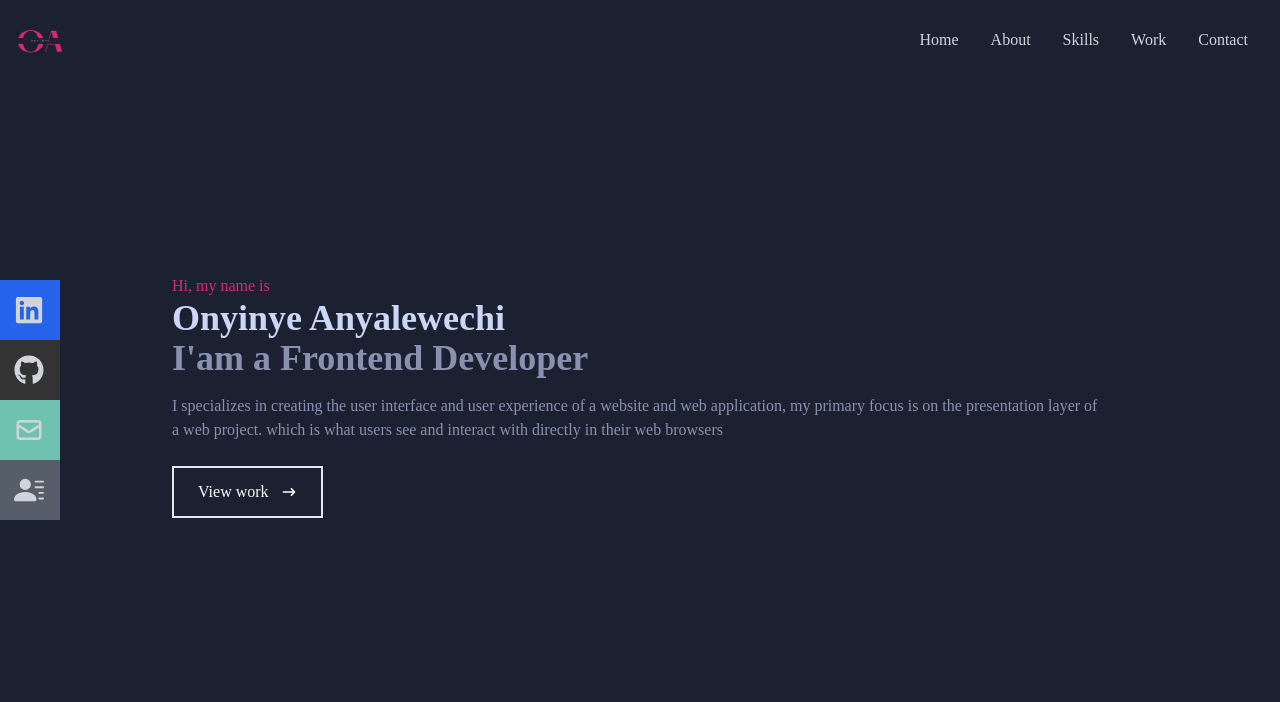
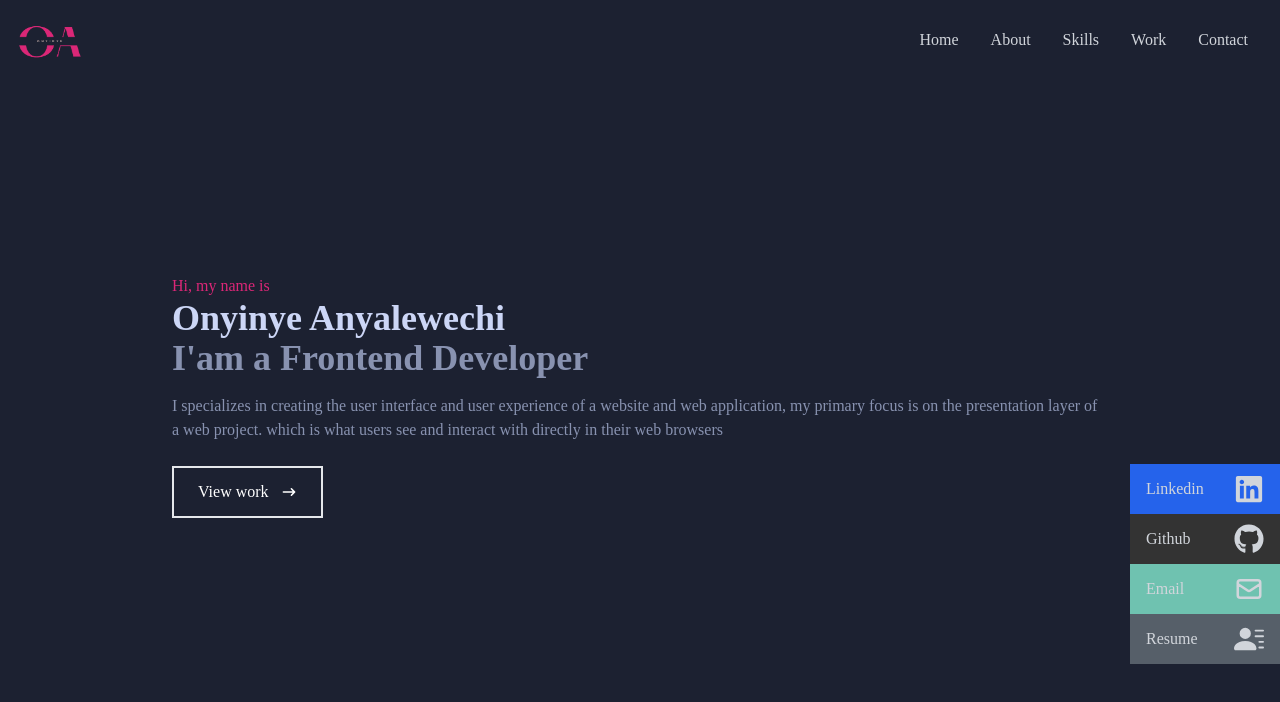
Before and after one commit to 0nyin/Portfolio, a React (Vite) app: page / in a window 1280 px wide. Shown: the top 702 px of the page. Built offline with nearby package versions, Linux system fonts and the light colour scheme.

Commit message:
new commit

```diff
--- a/src/components/Navbar.jsx
+++ b/src/components/Navbar.jsx
@@ -13,7 +13,7 @@ function Navbar() {
   return (
     <div className='fixed w-full h-[80px] flex justify-between items-center px-4 bg-[#1c2131] text-gray-300 '>
       <div>
-        <img src={logo} alt="" style={{width: "50px"}} />
+        <img src={logo} alt="" style={{width: "70px"}} />
       </div>
       <div >
         <ul className="hidden  md:flex">
@@ -100,30 +100,30 @@ function Navbar() {
         </ul>
 
         {/* social icons */}
-        <div className="lg:flex fixed flex-col top-[35%] left-0">
+        <div className="lg:flex fixed flex-col top-[58%] right-0">
           <ul>
-           <li className="w-[160px] h-[60px] flex justify-between items-center ml-[-100px] hover:ml-[-10px] duration-300 bg-blue-600">
+           <li className="w-[150px] h-[50px] flex justify-between items-center ml-[-90px] hover:ml-[-10px] duration-300 bg-blue-600">
             <a className="flex justify-between items-center w-full text-gray-300 "
               href="https://www.linkedin.com/in/onyinye-anyalewechi-326441269/">
               Linkedin <FaLinkedin size={30} />
             </a>
            </li>
 
-           <li className="w-[160px] h-[60px] flex justify-between items-center ml-[-100px] hover:ml-[-10px] duration-300 bg-[#333333]">
+           <li className="w-[150px] h-[50px] flex justify-between items-center ml-[-90px] hover:ml-[-10px] duration-300 bg-[#333333]">
             <a className="flex justify-between items-center w-full text-gray-300"
               href="https://github.com/settings/profile">
               Github <FaGithub size={30} />
             </a>
            </li>
 
-           <li className="w-[160px] h-[60px] flex justify-between items-center ml-[-100px] hover:ml-[-10px] duration-300 bg-[#6fc2b0]">
+           <li className="w-[150px] h-[50px] flex justify-between items-center ml-[-90px] hover:ml-[-10px] duration-300 bg-[#6fc2b0]">
             <a className="flex justify-between items-center w-full text-gray-300"
               href="/">
               Email<HiOutlineMail size={30} />
             </a>
            </li>
 
-           <li className="w-[160px] h-[60px] flex justify-between items-center ml-[-100px] hover:ml-[-10px] duration-300 bg-[#565f69]">
+           <li className="w-[150px] h-[50px] flex justify-between items-center ml-[-90px] hover:ml-[-10px] duration-300 bg-[#565f69]">
             <a className="flex justify-between items-center w-full text-gray-300"
               href="/">
               Resume <BsFillPersonLinesFill size={30} />
```
